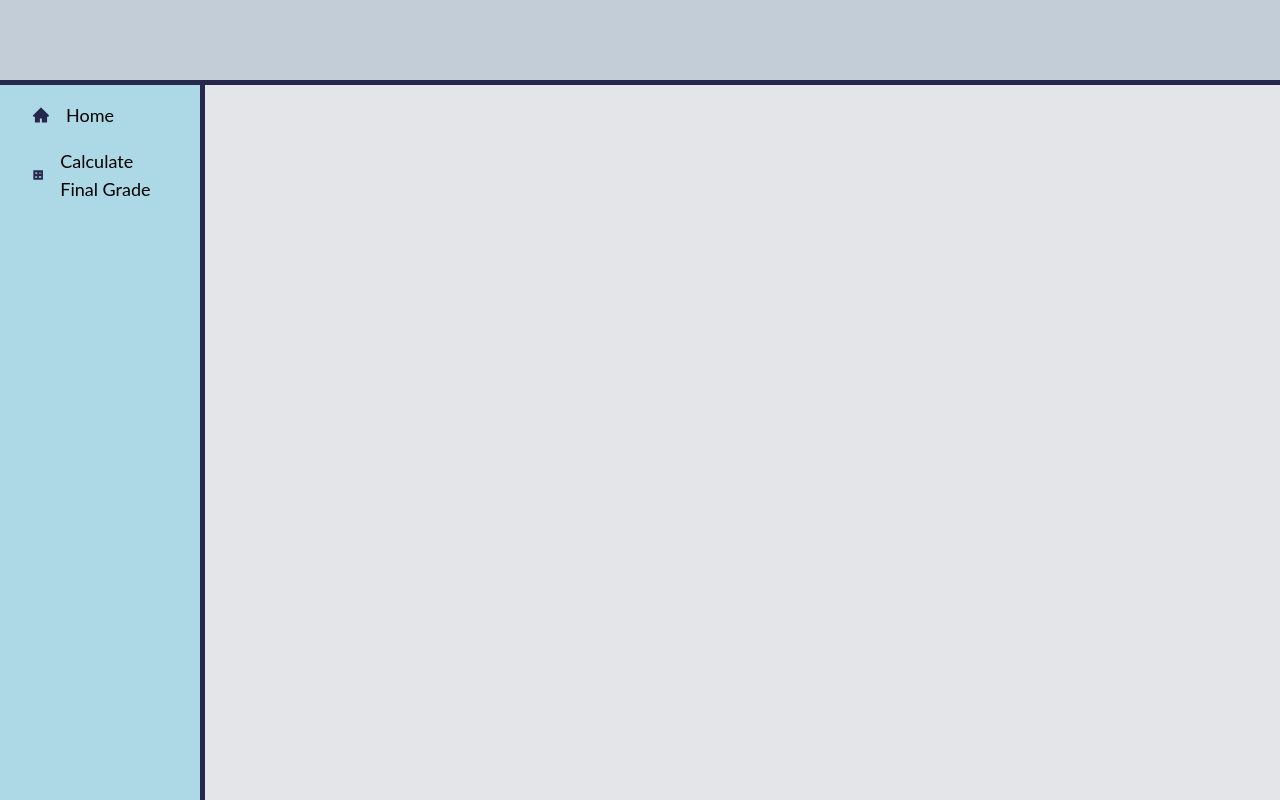
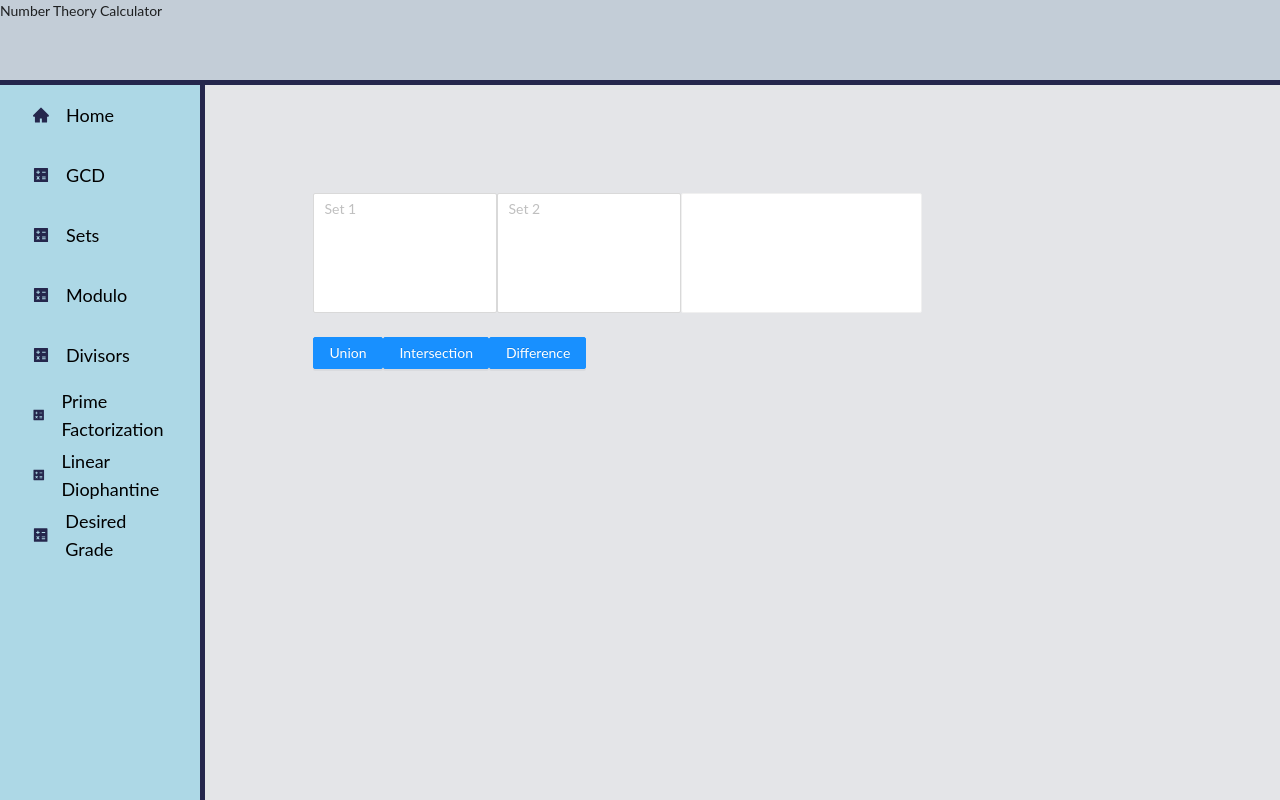
Before and after one commit to nlai1328/Gradebook, a React (Create React App) app: page /sets in a window 1280 px wide. Built offline with nearby package versions, Linux system fonts and the light colour scheme.

Commit message:
added gcd and set calculators

```diff
--- a/src/App.js
+++ b/src/App.js
@@ -2,13 +2,16 @@ import "./App.css";
 import Sidebar from "./components/sidebar";
 import { BrowserRouter as Router, Routes, Route } from "react-router-dom";
 import Home from "./pages/homepage";
+import GCD from "./pages/calcGcdPage"
 import GradeCalc from "./pages/calcGradePage";
-
+import SetCalc from "./pages/setPage";
 function App() {
   return (
     <Router>
       <div className="container">
-        <div className="header"> </div>
+        <div className="header">
+        Number Theory Calculator
+        </div>
         <div className="nav">
           {" "}
           <Sidebar />{" "}
@@ -16,6 +19,8 @@ function App() {
         <div className="content">
           <Routes>
             <Route path="/" exact element={<Home/>} />
+            <Route path="/gcd" element={<GCD/>}/>
+            <Route path="/sets" element={<SetCalc/>}/>
             <Route path="/finalgrade" element={<GradeCalc/>}/>
           </Routes>
         </div>
--- a/src/components/sidebar.jsx
+++ b/src/components/sidebar.jsx
@@ -12,11 +12,48 @@ const SidebarData = [
     cName: "nav-text",
   },
   {
-    title: "Calculate Final Grade",
+    title: "GCD",
+    path: "/gcd",
+    icon: <AiIcons.AiFillCalculator />,
+    cName: "nav-text",
+  },
+  {
+    title: "Sets",
+    path: "/sets",
+    icon: <AiIcons.AiFillCalculator />,
+    cName: "nav-text",
+  },
+  {
+    title: "Modulo",
+    path: "/mod",
+    icon: <AiIcons.AiFillCalculator />,
+    cName: "nav-text",
+  },
+  {
+    title: "Divisors",
+    path: "/divisors",
+    icon: <AiIcons.AiFillCalculator />,
+    cName: "nav-text",
+  },
+  {
+    title: "Prime Factorization",
+    path: "/factorization",
+    icon: <AiIcons.AiFillCalculator />,
+    cName: "nav-text",
+  },
+  {
+    title: "Linear Diophantine",
+    path: "/diophantine",
+    icon: <AiIcons.AiFillCalculator />,
+    cName: "nav-text",
+  },
+  {
+    title: "Desired Grade",
     path: "/finalgrade",
     icon: <AiIcons.AiFillCalculator />,
     cName: "nav-text",
   },
+
 ];
 
 export default function Sidebar() {
--- /dev/null
+++ b/src/pages/calcGcdPage.jsx
@@ -0,0 +1,74 @@
+import { React, useState } from "react";
+import { Button, Form, Input, Card } from "antd";
+import "antd/dist/antd.css";
+
+
+function calculategcd(a, b) {
+  if (b) {
+    return calculategcd(b, a % b);
+  } else {
+    return Math.abs(a);
+  }
+}
+
+export default function Calcgcd() {
+  const [gcd, setGcd] = useState(null);
+  const onFinish = (values) => {
+    console.log("Success:", values);
+    setGcd(calculategcd(values.firstnumber, values.secondnumber));
+  };
+
+  return (
+    <div style={{ paddingLeft: "40%", paddingTop: "5%" }}>
+      <b>Calculates GCD</b>
+      <Card style={{ width: "40%", backgroundColor: "#E4E5E8" }}>
+        <Form
+          name="basic"
+          labelCol={{
+            span: 8,
+          }}
+          wrapperCol={{
+            span: 16,
+          }}
+          onFinish={onFinish}
+        >
+          <Form.Item
+            label="Number 1"
+            name="firstnumber"
+            rules={[
+              {
+                required: true,
+                message: "Please input an integer!",
+              },
+            ]}
+          >
+            <Input type="number" autoComplete="off" min="0" />
+          </Form.Item>
+
+          <Form.Item
+            label="Number 2"
+            name="secondnumber"
+            rules={[
+              {
+                required: true,
+                message: "Please input an integer!",
+              },
+            ]}
+          >
+            <Input type="number" autoComplete="off" min="0" />
+          </Form.Item>
+          <Button
+            style={{ paddingLeft: "0%" }}
+            type="primary"
+            htmlType="submit"
+          >
+            Calculate!
+          </Button>
+        </Form>
+      </Card>
+      <Card style={{ width: "40%", backgroundColor: "#E4E5E8" }}>
+        GCD = <b>{Number(gcd)} </b>
+      </Card>
+    </div>
+  );
+}
--- a/src/pages/calcGradePage.jsx
+++ b/src/pages/calcGradePage.jsx
@@ -1,6 +1,10 @@
 import { React, useState } from "react";
 import { Button, Form, Input, Card } from "antd";
 import "antd/dist/antd.css";
+
+
+
+
 
 export default function Calcgrade() {
   const [requiredmark, setRequiredmark] = useState(null)
--- /dev/null
+++ b/src/pages/setPage.jsx
@@ -0,0 +1,110 @@
+import { React, useState } from "react";
+import "antd/dist/antd.css";
+import { Input, Row, Col, Form, Button, Card } from "antd";
+
+const { TextArea } = Input;
+
+
+
+
+export default function SetCalc() {
+  const [operation, setOperation] = useState("");
+  const [set1, setSet1] = useState([]);
+  const [set2, setSet2] = useState([]);
+  const [calculate, setCalculate] = useState();
+  const onFinish = (values) => {
+    setSet1(values.elements1.split(' ').filter(e => e != ''))
+    setSet2(values.elements2.split(' ').filter(e => e != ''))
+    const setunion = [...new Set([...set1, ...set2])];
+    const setintersection = set1.filter(value => set2.includes(value));
+    const setdifference = set1.filter(x => !set2.includes(x));
+
+    if (operation == "union"){
+        setCalculate (<b> {setunion}</b>)
+      }
+      else if (operation == "intersection"){
+        setCalculate (<b>  {setintersection}</b>)
+      }
+      else if (operation == "difference"){
+        setCalculate (<b> {setdifference}</b>)
+      }
+      else{
+          <div></div>
+      }
+
+  };
+
+  return (
+    <div style={{ paddingLeft: "10%", paddingTop: "10%" }}>
+      <Form onFinish={onFinish}>
+        <Row>
+          <Form.Item
+            name="elements1"
+            rules={[
+              {
+                required: true,
+                message: "Please input elements!",
+              },
+
+            ]}
+          >
+            <Col span={24}>
+              <TextArea
+                placeholder="Set 1"
+                autoSize={{ minRows: 5, maxRows: 5 }}
+                pattern=".*\S+.*"
+              />
+            </Col>
+          </Form.Item>
+          <Form.Item
+            name="elements2"
+            rules={[
+              {
+                required: true,
+                message: "Please input elements!",
+              },
+            ]}
+          >
+            <Col span={24}>
+              <TextArea
+                placeholder="Set 2"
+                autoSize={{ minRows: 5, maxRows: 5 }}
+                pattern=".*\S+.*"
+              />
+            </Col>
+          </Form.Item>
+          <Col span={6}>
+            <Card style={{height:"84%"}}>
+             {calculate}
+            </Card>
+
+          </Col>
+        </Row>
+        <Button
+            style={{ paddingLeft: "0%" }}
+            type="primary"
+            htmlType="submit"
+            onClick={() => setOperation("union")}
+          >
+            Union
+          </Button>
+          <Button
+            style={{ paddingLeft: "0%" }}
+            type="primary"
+            htmlType="submit"
+            onClick={() => setOperation("intersection")}
+          >
+            Intersection
+          </Button>
+          <Button
+            style={{ paddingLeft: "0%" }}
+            type="primary"
+            htmlType="submit"
+            onClick={() => setOperation("difference")}
+          >
+            Difference
+          </Button>
+      </Form>
+    </div>
+  );
+}
```
